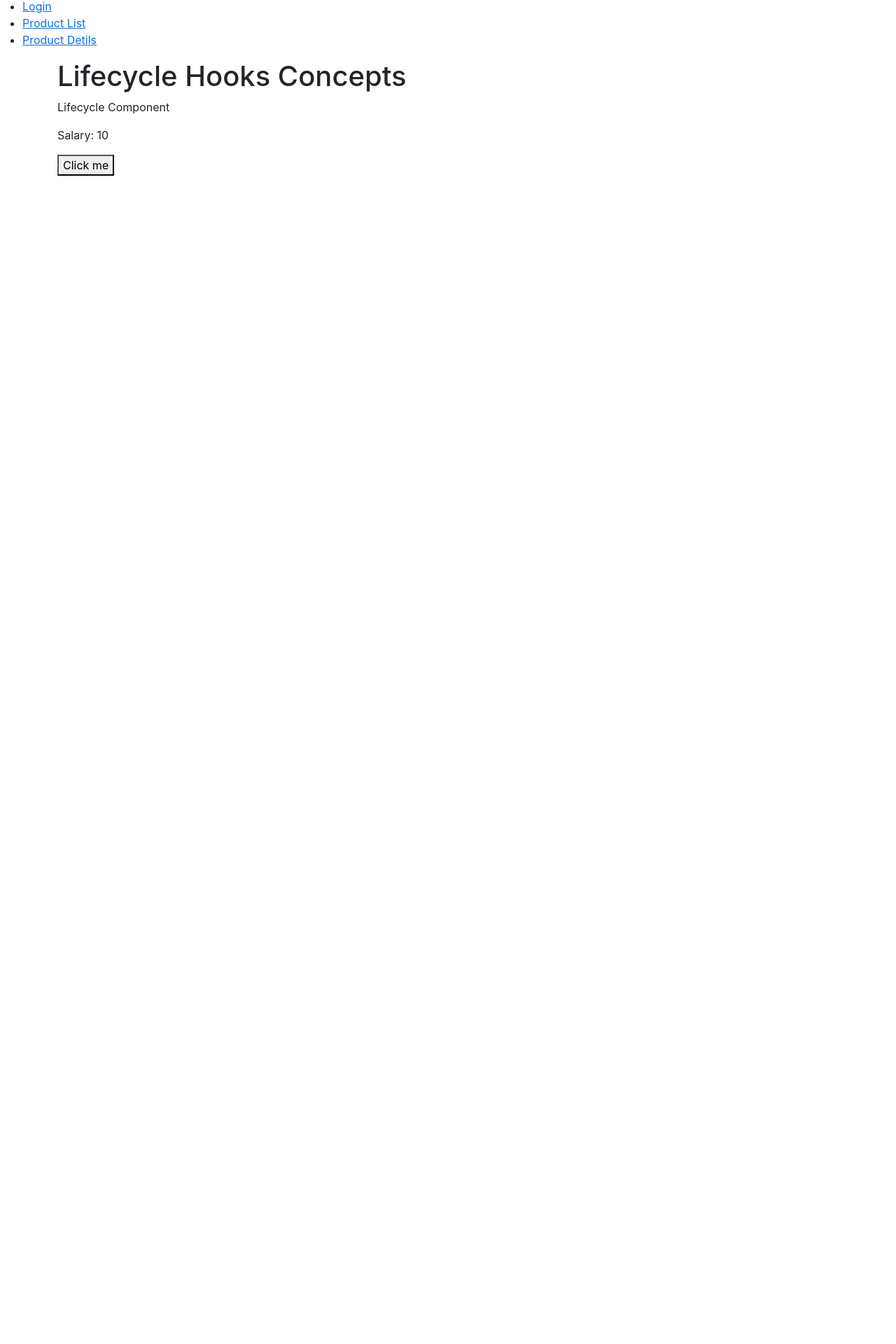
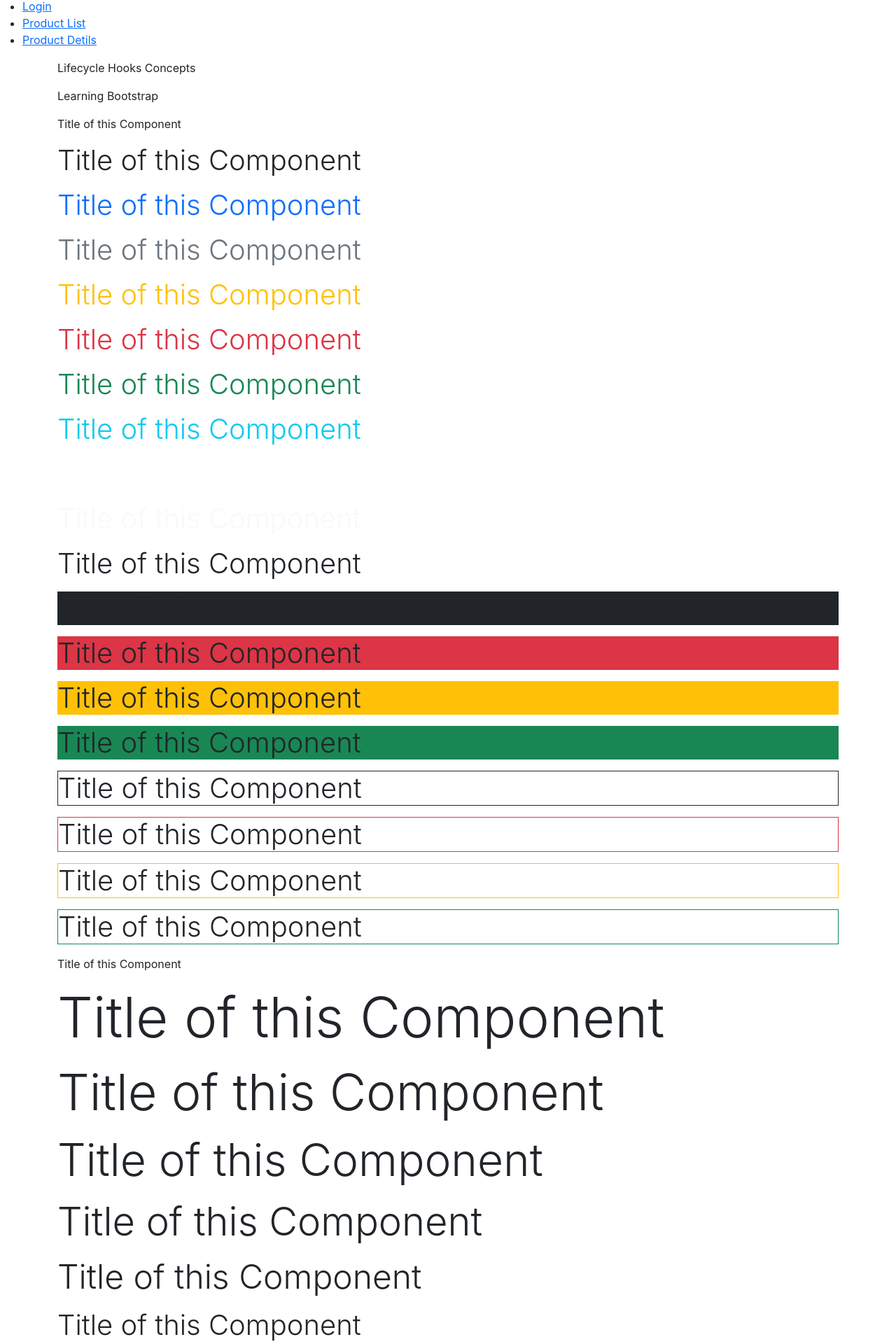
Before and after one commit to vamandeshmukh/deloitte-react-app-6-mar-2024, a React (Create React App) app: page /learning in a window 1280 px wide. Shown: the part 51-1971 px from the top of the page at 70% size. Before the commit the page ends 800 px from the top, so only its background shows below. Built offline with nearby package versions, Linux system fonts and the light colour scheme.

Commit message:
react routes and other stuff

```diff
--- /dev/null
+++ b/src/components/BootstrapLearning.js
@@ -0,0 +1,42 @@
+const BootstrapLearning = () => {
+
+    return (
+        <>
+            <p>Learning Bootstrap</p>
+            <div>
+                <p>Title of this Component</p>
+                <p className="display-6">Title of this Component</p>
+                <p className="display-6 text-primary">Title of this Component</p>
+                <p className="display-6 text-secondary" >Title of this Component</p>
+                <p className="display-6 text-warning">Title of this Component</p>
+                <p className="display-6 text-danger">Title of this Component</p>
+                <p className="display-6 text-success">Title of this Component</p>
+                <p className="display-6 text-info">Title of this Component</p>
+                <p className="display-6 text-white">Title of this Component</p>
+                <p className="display-6 text-light">Title of this Component</p>
+                <p className="display-6 text-dark">Title of this Component</p>
+                <p className="display-6 bg-dark">Title of this Component</p>
+                <p className="display-6 bg-danger">Title of this Component</p>
+                <p className="display-6 bg-warning">Title of this Component</p>
+                <p className="display-6 bg-success">Title of this Component</p>
+                <p className="display-6 border border-dark">Title of this Component</p>
+                <p className="display-6 border border-danger">Title of this Component</p>
+                <p className="display-6 border border-warning">Title of this Component</p>
+                <p className="display-6 border border-success">Title of this Component</p>
+            </div>
+
+            <div>
+                <p>Title of this Component</p>
+                <p className="display-1">Title of this Component</p>
+                <p className="display-2">Title of this Component</p>
+                <p className="display-3">Title of this Component</p>
+                <p className="display-4">Title of this Component</p>
+                <p className="display-5">Title of this Component</p>
+                <p className="display-6">Title of this Component</p>
+            </div>
+
+        </>
+    );
+}
+
+export default BootstrapLearning;
--- a/src/components/CompConcepts.js
+++ b/src/components/CompConcepts.js
@@ -1,11 +1,11 @@
-import Life from "./Life";
+import BootstrapLearning from "./BootstrapLearning";
 
 const CompConcepts = () => {
 
     return (
         <>
-            <h1>Lifecycle Hooks Concepts</h1>
-            <Life />
+            <p>Lifecycle Hooks Concepts</p>
+            <BootstrapLearning />
         </>
     );
 }
--- a/src/components/ProductDetails.js
+++ b/src/components/ProductDetails.js
@@ -32,11 +32,6 @@ const ProductDetails = () => {
 
     return (
         <>
-            <p>Product Details</p>
-            <p className="display-1 text-primary">Product Details</p>
-            <p className="display-2 text-primary">Product Details</p>
-            <p className="display-3 text-primary">Product Details</p>
-            <p className="display-4 text-primary">Product Details</p>
             <p className="display-5 text-primary">Product Details</p>
             <div>
                 <form onSubmit={searchProductById}>
@@ -56,9 +51,9 @@ const ProductDetails = () => {
                 </form>
             </div>
             {product &&
-                <div  >
+                <div className="mx-3 my-3 px-3 py-3 shadow rounded" >
                     <h2>{product.title}</h2>
-                    <p>{product.description}</p>
+                    <p>{product.description} {product.description}</p>
                     <p>{product.price}</p>
                     <img width={'25%'} src={product.thumbnail} alt="product thumbnail" />
                 </div>
```
